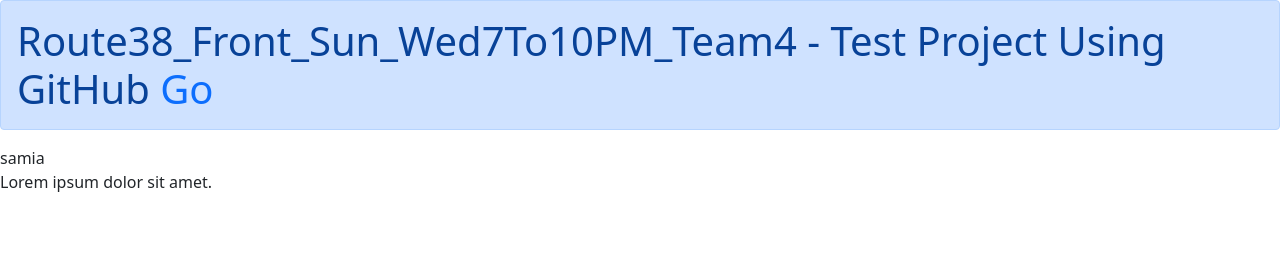
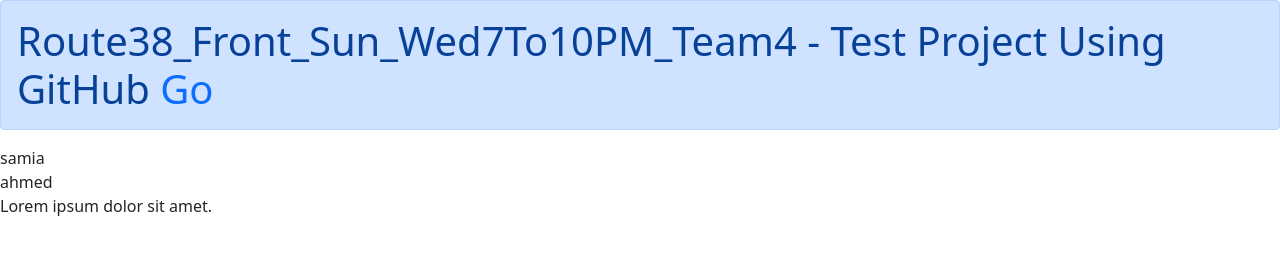
Before and after one commit to ahmed-menisy/Route38_Sun_Wed7To10PM, a plain HTML site: page index.html in a window 1280 px wide. Drawn offline with Linux system fonts and the light colour scheme.

Commit message:
update ahmed

```diff
--- a/index.html
+++ b/index.html
@@ -60,7 +60,7 @@
       <div id="AymanElbatata">
 
       </div>
-
+<div> ahmed </div>
       <p>Lorem ipsum dolor sit amet.</p>
       <!-- ------- Start Js ------- -->
       <!-- Awesome Js To replace i to svg -->
```
